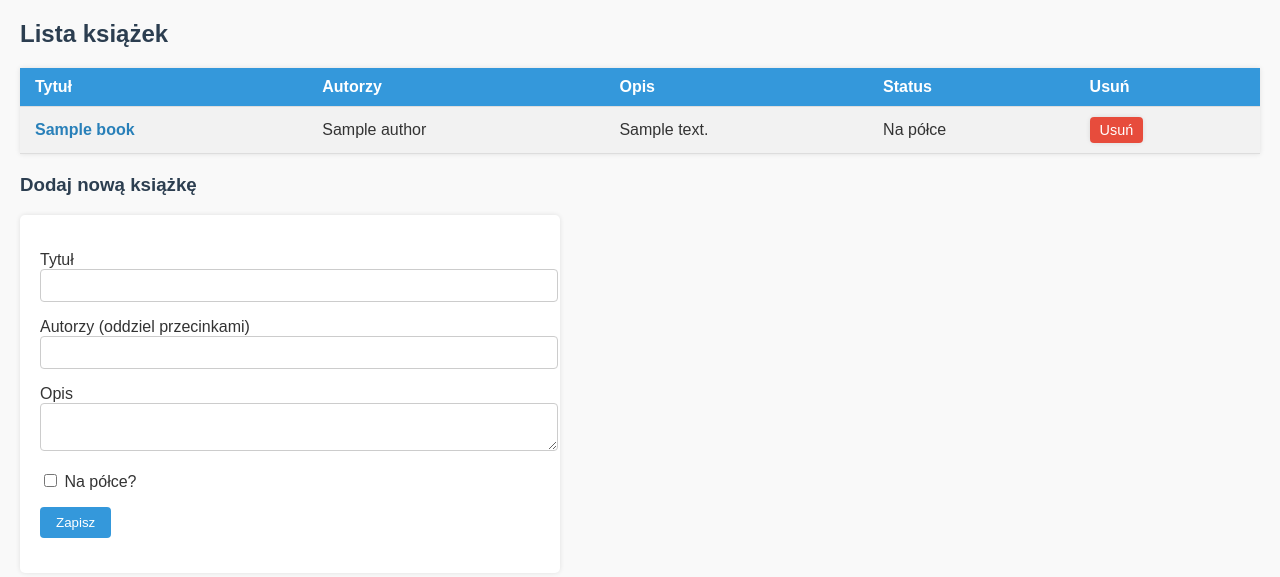
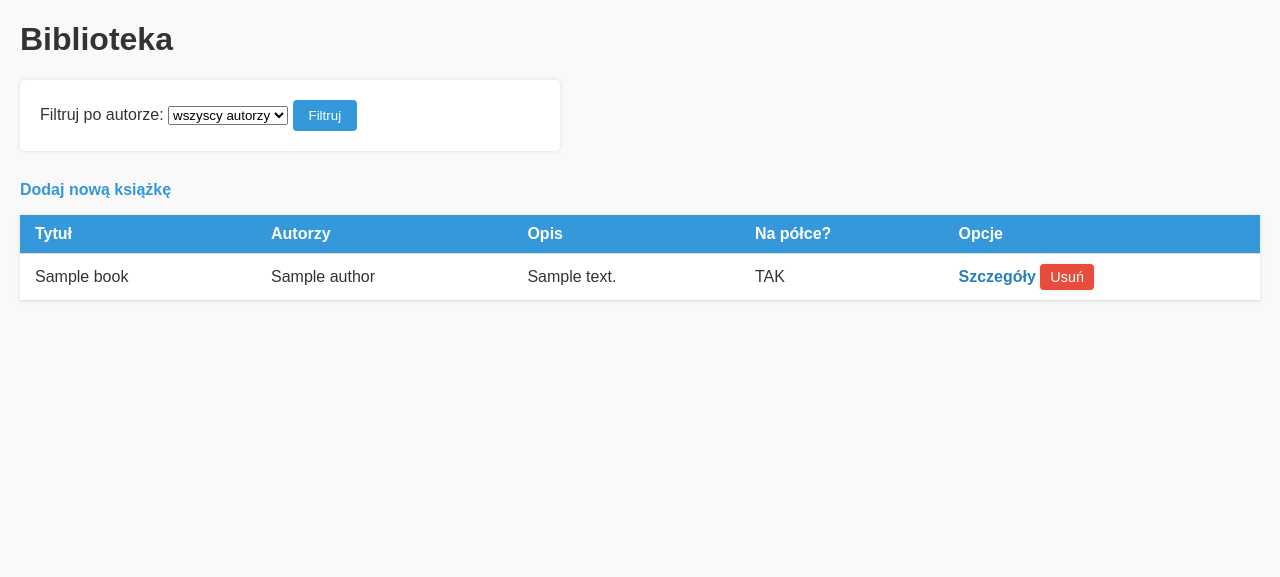
Before and after one commit to user-codebase/library-2.0, a Flask app: page /books/ in a window 1280 px wide. Shown: the top 577 px of the page. Run offline with Flask 3, Linux system fonts and the light colour scheme; tables that the repository leaves empty hold one stand-in row (values such as "Sample post").

Commit message:
add author filter

```diff
--- a/app/routes.py
+++ b/app/routes.py
@@ -3,30 +3,48 @@ from app.models import Book, Author, Loan
 from app.forms import BookForm, LoanForm
 from flask import render_template, redirect, url_for, request
 
-# Lista książek + dodawanie nowej
-@app.route("/books/", methods=["GET", "POST"])
+
+@app.route("/books/")
 def books_list():
+    authors = Author.query.order_by(Author.name).all()
+    author_id = request.args.get("author_id", type=int)
+
+    if author_id:
+        selected_author = Author.query.get_or_404(author_id)
+        books = selected_author.books
+    else:
+        books = Book.query.order_by(Book.title).all()
+        selected_author = None
+
+    return render_template("books.html", books=books, authors=authors, selected_author=author_id)
+
+
+@app.route("/books/add/", methods=["GET", "POST"])
+def add_book():
     form = BookForm()
+
     if form.validate_on_submit():
-        book = Book(
-            title=form.title.data,
-            description=form.description.data,
-            on_shelf=form.on_shelf.data
-        )
-        for name in [n.strip() for n in form.authors.data.split(",")]:
+        book = Book(title=form.title.data, description=form.description.data, on_shelf=form.on_shelf.data)
+        db.session.add(book)
+
+        author_names = [n.strip() for n in form.authors.data.split(",") if n.strip()]
+
+        authors = []
+        for name in author_names:
             author = Author.query.filter_by(name=name).first()
+
             if not author:
                 author = Author(name=name)
                 db.session.add(author)
-            book.authors.append(author)
-        db.session.add(book)
+
+            authors.append(author)
+
+        book.authors = authors
         db.session.commit()
         return redirect(url_for("books_list"))
 
-    books = Book.query.all()
-    return render_template("books.html", books=books, form=form)
+    return render_template("add_book.html", form=form)
 
-# Szczegóły książki + wypożyczenia
 @app.route("/books/<int:book_id>/", methods=["GET", "POST"])
 def book_details(book_id):
     book = Book.query.get_or_404(book_id)
@@ -38,17 +56,13 @@ def book_details(book_id):
     )
     loan_form = LoanForm()
 
-    # Aktualizacja książki
     if form.validate_on_submit() and 'title' in request.form:
         book.title = form.title.data
         book.description = form.description.data
         book.on_shelf = form.on_shelf.data
 
-        # Aktualizacja autorów
-        # usuń wszystkie powiązania z autorami
         book.authors = []
 
-        # dodaj nowe powiązania
         for name in form.authors.data.split(","):
             name = name.strip()
             if not name:
@@ -62,7 +76,6 @@ def book_details(book_id):
         db.session.commit()
         return redirect(url_for("books_list"))
 
-    # Dodawanie wypożyczenia
     if loan_form.validate_on_submit() and 'borrower' in request.form:
         if book.on_shelf:
             loan = Loan(book=book, borrower=loan_form.borrower.data)
@@ -73,7 +86,6 @@ def book_details(book_id):
 
     return render_template("book.html", book=book, form=form, loan_form=loan_form)
 
-# Usuń książkę
 @app.route("/books/<int:book_id>/delete/", methods=["POST"])
 def delete_book(book_id):
     book = Book.query.get_or_404(book_id)
@@ -81,7 +93,6 @@ def delete_book(book_id):
     db.session.commit()
     return redirect(url_for("books_list"))
 
-# Oznacz zwrot książki
 @app.route("/loans/<int:loan_id>/return/", methods=["POST"])
 def return_loan(loan_id):
     loan = Loan.query.get_or_404(loan_id)
@@ -89,3 +100,9 @@ def return_loan(loan_id):
     loan.book.on_shelf = True
     db.session.commit()
     return redirect(url_for("book_details", book_id=loan.book.id))
+
+@app.route("/authors/<int:author_id>/")
+def author_details(author_id):
+    author = Author.query.get_or_404(author_id)
+    books = author.books
+    return render_template("author.html", author=author, books=books)
--- a/app/static/style.css
+++ b/app/static/style.css
@@ -9,7 +9,7 @@ h2, h3 {
     color: #2c3e50;
 }
 
-/* Tabela książek */
+
 table {
     width: 100%;
     border-collapse: collapse;
@@ -42,7 +42,7 @@ table a:hover {
     text-decoration: underline;
 }
 
-/* Linki */
+
 a {
     color: #3498db;
     text-decoration: none;
@@ -53,7 +53,7 @@ a:hover {
     text-decoration: underline;
 }
 
-/* Formularze */
+
 form {
     background-color: #fff;
     padding: 20px;
@@ -95,8 +95,10 @@ form input[type="submit"]:active,
 form button:active {
     transform: scale(0.97);
 }
+.book-form {
+    display: inline;
+}
 
-/* Przyciski usuwania */
 .delete-form {
     display: inline-block;
     margin: 0;
--- a/app/templates/books.html
+++ b/app/templates/books.html
@@ -3,38 +3,56 @@
 <head>
     <meta charset="UTF-8">
     <meta name="viewport" content="width=device-width, initial-scale=1.0">
-    <title>Library</title>
+    <title>Document</title>
     <link rel="stylesheet" href="{{ url_for('static', filename='style.css') }}">
 </head>
 <body>
-<h2>Lista książek</h2>
+    <h1>Biblioteka</h1>
+    <form method="get">
+    <label>Filtruj po autorze:</label>
+    <select name="author_id">
+        <option value="">wszyscy autorzy</option>
+        {% for author in authors %}
+            <option value="{{ author.id }}" {% if selected_author == author.id %} selected {% endif %}>
+                {{ author.name }}
+            </option>
+        {% endfor %}
+    </select>
+    <button type="submit">Filtruj</button>
+    </form>
+
+    <p><a href="{{ url_for('add_book') }}">Dodaj nową książkę</a></p>
+
     <table>
+        <thead>
             <tr>
-<th>Tytuł</th><th>Autorzy</th><th>Opis</th><th>Status</th><th>Usuń</th>
+                <th>Tytuł</th>
+                <th>Autorzy</th>
+                <th>Opis</th>
+                <th>Na półce?</th>
+                <th>Opcje</th>
             </tr>
+        </thead>
+        <tbody>
             {% for book in books %}
             <tr>
-<td><a href="{{ url_for('book_details', book_id=book.id) }}">{{ book.title }}</a></td>
-<td>{{ book.authors | map(attribute='name') | join(', ') }}</td>
+                <td>{{ book.title }}</td>
+                <td>
+                    {% for author in book.authors %}
+                        {{ author.name }}{% if not loop.last %}, {% endif %}
+                    {% endfor %}
+                </td>
                 <td>{{ book.description }}</td>
-<td>{{ "Na półce" if book.on_shelf else "Wypożyczona" }}</td>
+                <td>{{ "TAK" if book.on_shelf else "NIE" }}</td>
                 <td>
+                    <a href="{{ url_for('book_details', book_id=book.id) }}">Szczegóły</a>
                     <form action="{{ url_for('delete_book', book_id=book.id) }}" method="post" class="delete-form">
                         <button type="submit">Usuń</button>
                     </form>
                 </td>
             </tr>
             {% endfor %}
+        </tbody>
     </table>
-
-<h3>Dodaj nową książkę</h3>
-<form method="post">
-{{ form.hidden_tag() }}
-<p>{{ form.title.label }}<br>{{ form.title() }}</p>
-<p>{{ form.authors.label }}<br>{{ form.authors() }}</p>
-<p>{{ form.description.label }}<br>{{ form.description() }}</p>
-<p>{{ form.on_shelf() }} {{ form.on_shelf.label }}</p>
-<p>{{ form.submit() }}</p>
-</form>
 </body>
 </html>
```
Also changed, not shown: app/api.py (+18 -1 lines), app/templates/add_book.html (added, +21 -0 lines), books.json (deleted, +0 -11 lines), app/templates/book.html (indentation only). Lines whose indentation alone changed are shown as unchanged.
